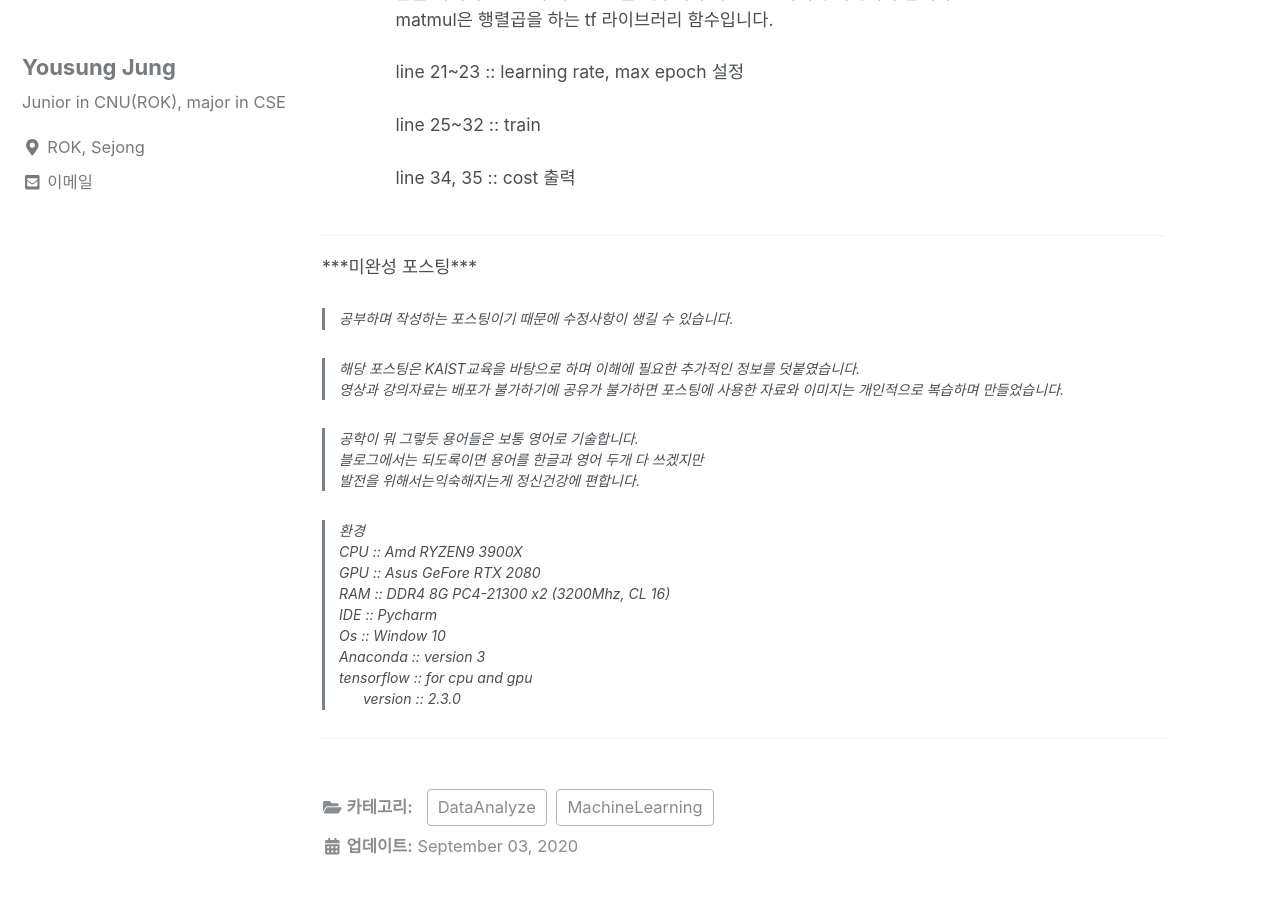
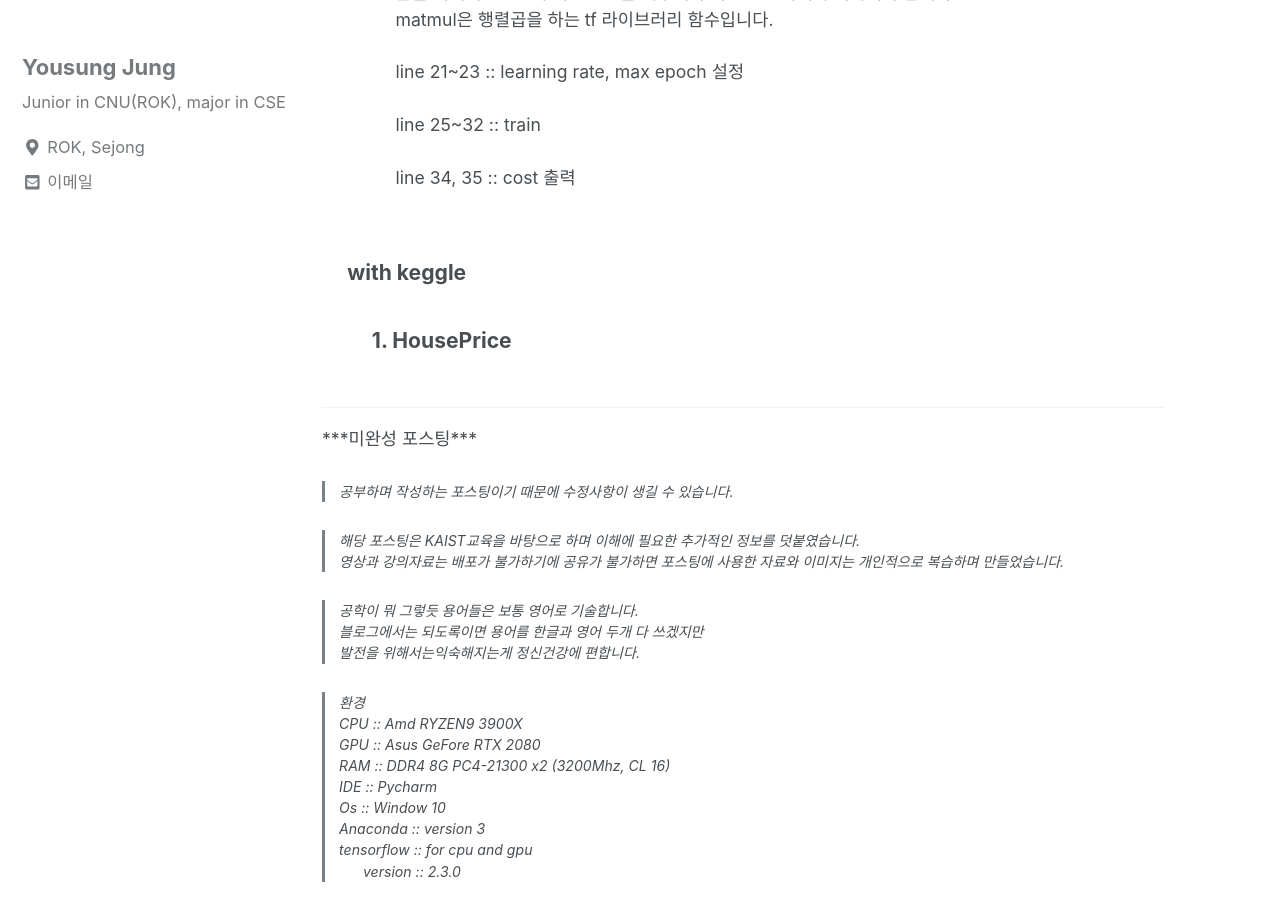
Before and after one commit to can019/can019.github.io, a Jekyll site: the page built from _posts/2020-09-02-MachineLearning-AI-6.md, in a window 1280 px wide and 900 px high, scrolled down 2733 px. Built offline with Jekyll 4.4.1, drawn with Linux system fonts in a browser that asks for light colours; nearby versions of some CDN libraries.

Commit message:
with kaggle

```diff
--- a/_posts/2020-09-02-MachineLearning-AI-6.md
+++ b/_posts/2020-09-02-MachineLearning-AI-6.md
@@ -57,6 +57,17 @@ categories: MachineLearning DataAnalyze
                  </div><!--chapter3-->
   			     </div>
   		  </div><!--chapter2-->
+        <div><!--chapter4-->
+           <h3 style = "font-size :1.2em">with keggle</h3>
+           <div style = "margin-left : 3%">
+             <div><!--chapter3-->
+                <h3 style = "font-size :1.2em">1. HousePrice</h3><br/>
+                <div style = "margin-left : 3%">
+
+                </div>
+              </div><!--chapter3-->
+           </div>
+      </div><!--chapter4-->
 	   </div>
   </div><!--chapter1-->
  <hr/>
```
